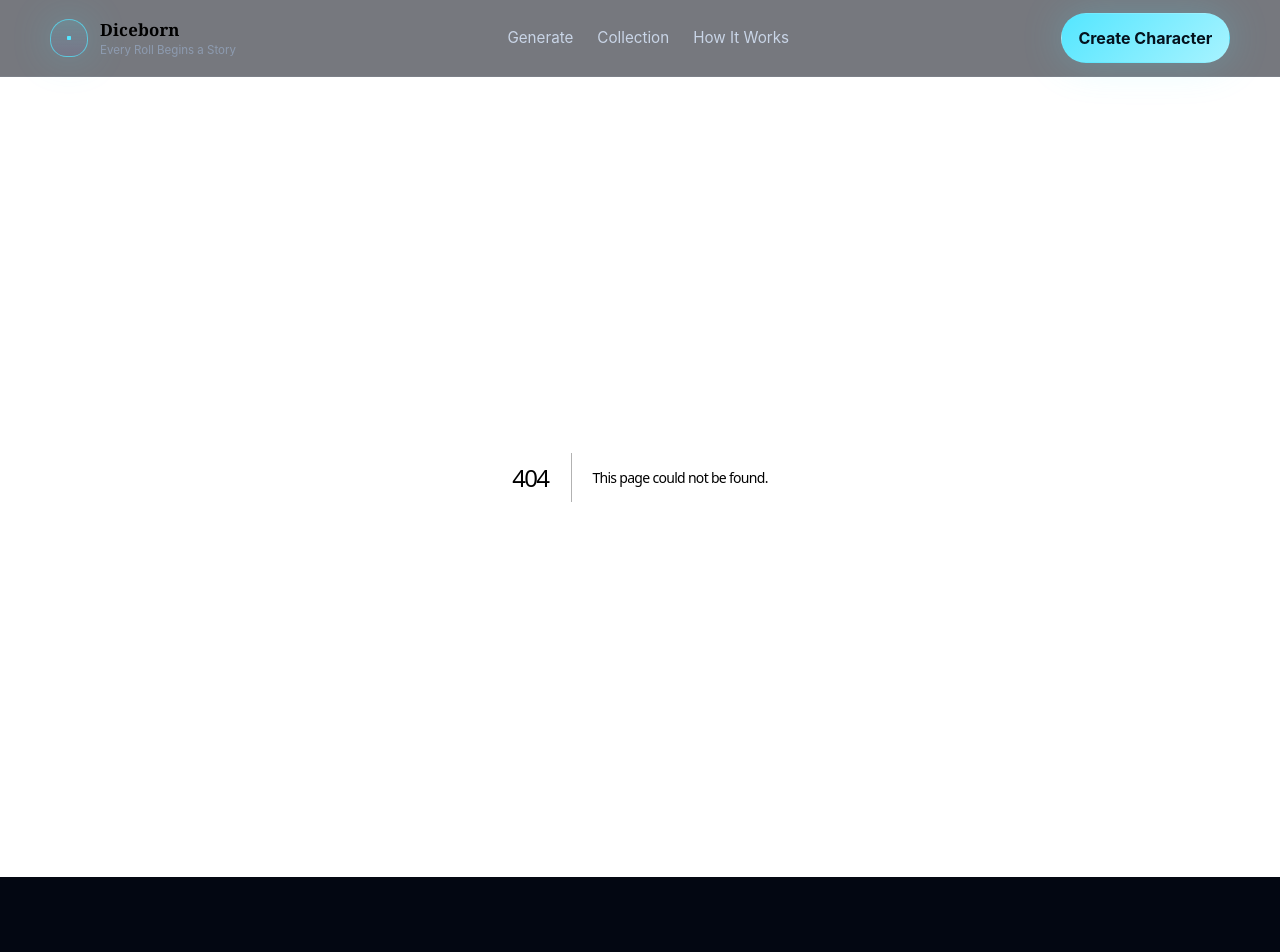
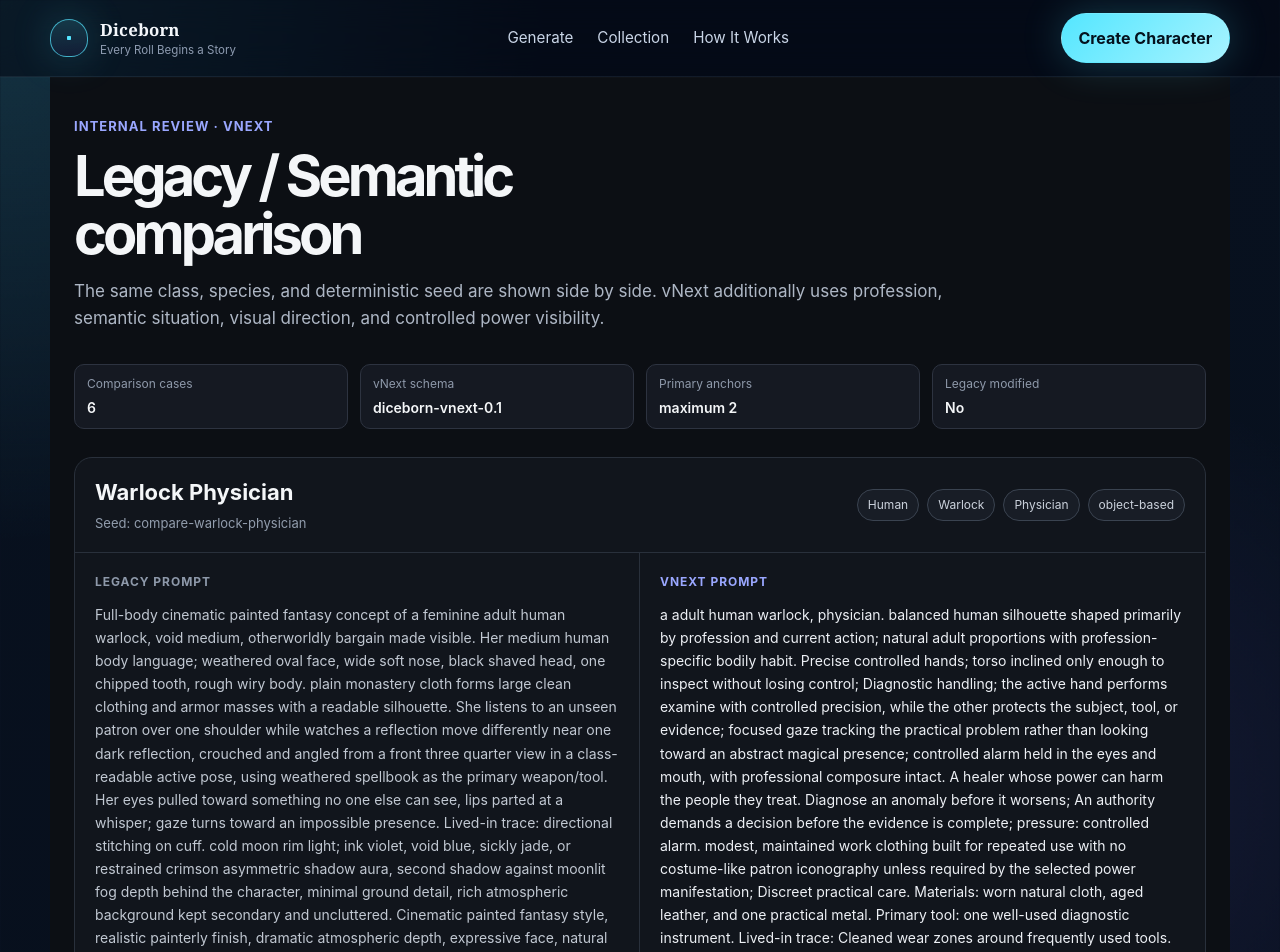
Before and after one commit to prikolistjopy-netizen/DND-characters, a Next.js app: page /vnext in a window 1280 px wide. Before the commit this address had no page. Shown: the top 952 px of the page. Before the commit the page ends 877 px from the top, so only its background shows below. Built offline with nearby package versions, Linux system fonts and the light colour scheme.

Commit message:
Fix vNext comparison route in root Next app

```diff
--- /dev/null
+++ b/app/vnext/page.tsx
@@ -0,0 +1,142 @@
+import { generateCharacterSeed, resetSmartCandidatePoolMemory } from '../../src/lib/generator';
+import { generateDicebornVNext } from '../../src/lib/vnext/generateVNext';
+
+type ComparisonCase = {
+  label: string;
+  seed: string;
+  legacyClass: string;
+  classId: 'class.warlock' | 'class.fighter' | 'class.cleric';
+  legacyRace: string;
+  speciesId: 'species.human' | 'species.dwarf' | 'species.tiefling';
+  professionId: string;
+};
+
+const cases: ComparisonCase[] = [
+  { label: 'Warlock Physician', seed: 'compare-warlock-physician', legacyClass: 'warlock', classId: 'class.warlock', legacyRace: 'human', speciesId: 'species.human', professionId: 'profession.physician' },
+  { label: 'Warlock Locksmith', seed: 'compare-warlock-locksmith', legacyClass: 'warlock', classId: 'class.warlock', legacyRace: 'dwarf', speciesId: 'species.dwarf', professionId: 'profession.locksmith' },
+  { label: 'Fighter Ferryman', seed: 'compare-fighter-ferryman', legacyClass: 'fighter', classId: 'class.fighter', legacyRace: 'human', speciesId: 'species.human', professionId: 'profession.ferryman' },
+  { label: 'Fighter Investigator', seed: 'compare-fighter-investigator', legacyClass: 'fighter', classId: 'class.fighter', legacyRace: 'tiefling', speciesId: 'species.tiefling', professionId: 'profession.investigator' },
+  { label: 'Cleric Undertaker', seed: 'compare-cleric-undertaker', legacyClass: 'cleric', classId: 'class.cleric', legacyRace: 'dwarf', speciesId: 'species.dwarf', professionId: 'profession.undertaker' },
+  { label: 'Cleric Tutor', seed: 'compare-cleric-tutor', legacyClass: 'cleric', classId: 'class.cleric', legacyRace: 'tiefling', speciesId: 'species.tiefling', professionId: 'profession.tutor' },
+];
+
+function legacyPromptFor(item: ComparisonCase): string {
+  try {
+    const result = generateCharacterSeed({
+      useSmartPool: true,
+      diversityMode: 'soft',
+      compositionMode: 'full_body_character_art',
+      environmentDetailLevel: 'balanced',
+      manualControls: {
+        class: item.legacyClass,
+        race: item.legacyRace,
+        generationProfile: 'natural_random',
+        genderPresentation: 'random',
+        ageBand: 'random',
+        stylePreset: 'cinematic_painted_fantasy',
+        promptCompilerMode: 'artist_brief_prompt',
+      },
+      rngSeed: item.seed,
+    } as never) as unknown as { dicebornResult?: { imagePrompt?: string } };
+    return result.dicebornResult?.imagePrompt ?? 'Legacy prompt was not produced.';
+  } catch (error) {
+    return `Legacy generation failed: ${error instanceof Error ? error.message : String(error)}`;
+  }
+}
+
+function Metric({ label, value }: { label: string; value: string | number }) {
+  return (
+    <div style={{ border: '1px solid #2d3340', borderRadius: 10, padding: '10px 12px', background: '#151922' }}>
+      <div style={{ color: '#8e99aa', fontSize: 12, marginBottom: 4 }}>{label}</div>
+      <div style={{ color: '#f4f6f8', fontSize: 14, fontWeight: 600 }}>{value}</div>
+    </div>
+  );
+}
+
+export const metadata = {
+  title: 'vNext comparison',
+  description: 'Internal Legacy and Semantic vNext comparison for Diceborn.',
+};
+
+export default function VNextComparisonPage() {
+  resetSmartCandidatePoolMemory?.();
+
+  const comparisons = cases.map((item) => {
+    const legacyPrompt = legacyPromptFor(item);
+    const vnext = generateDicebornVNext({
+      rngSeed: item.seed,
+      classId: item.classId,
+      speciesId: item.speciesId,
+      professionId: item.professionId,
+      novelty: 'balanced',
+      beamWidth: 18,
+      branchFactor: 5,
+      prompt: { style: 'cinematic-painted-fantasy', maxWords: 280 },
+    });
+    return { item, legacyPrompt, vnext };
+  });
+
+  return (
+    <main style={{ minHeight: '100vh', background: '#0c0f14', color: '#f4f6f8', padding: '40px 24px 80px', fontFamily: 'Inter, ui-sans-serif, system-ui, sans-serif' }}>
+      <div style={{ maxWidth: 1500, margin: '0 auto' }}>
+        <header style={{ marginBottom: 32 }}>
+          <div style={{ color: '#9aa7ff', fontSize: 13, fontWeight: 700, letterSpacing: '0.08em', textTransform: 'uppercase' }}>Internal review · vNext</div>
+          <h1 style={{ fontSize: 'clamp(30px, 5vw, 56px)', lineHeight: 1.05, margin: '10px 0 14px' }}>Legacy / Semantic comparison</h1>
+          <p style={{ maxWidth: 900, color: '#aeb7c5', fontSize: 17, lineHeight: 1.6, margin: 0 }}>
+            The same class, species, and deterministic seed are shown side by side. vNext additionally uses profession, semantic situation, visual direction, and controlled power visibility.
+          </p>
+        </header>
+
+        <section style={{ display: 'grid', gridTemplateColumns: 'repeat(auto-fit, minmax(190px, 1fr))', gap: 12, marginBottom: 28 }}>
+          <Metric label="Comparison cases" value={comparisons.length} />
+          <Metric label="vNext schema" value="diceborn-vnext-0.1" />
+          <Metric label="Primary anchors" value="maximum 2" />
+          <Metric label="Legacy modified" value="No" />
+        </section>
+
+        <div style={{ display: 'grid', gap: 28 }}>
+          {comparisons.map(({ item, legacyPrompt, vnext }) => {
+            const semantic = vnext.semanticSeed;
+            const visual = vnext.visualDirection!;
+            return (
+              <article key={item.seed} style={{ border: '1px solid #29303b', borderRadius: 18, overflow: 'hidden', background: '#11151c' }}>
+                <div style={{ padding: '18px 20px', borderBottom: '1px solid #29303b', display: 'flex', justifyContent: 'space-between', gap: 16, flexWrap: 'wrap' }}>
+                  <div>
+                    <div style={{ fontSize: 22, fontWeight: 750 }}>{item.label}</div>
+                    <div style={{ marginTop: 5, color: '#929dad', fontSize: 13 }}>Seed: {item.seed}</div>
+                  </div>
+                  <div style={{ display: 'flex', gap: 8, flexWrap: 'wrap', alignItems: 'center' }}>
+                    {[semantic.identity.species.label, semantic.identity.class.label, semantic.identity.profession.label, visual.power.visibility].map((tag) => (
+                      <span key={tag} style={{ border: '1px solid #3a4350', background: '#181d26', borderRadius: 999, padding: '6px 10px', fontSize: 12, color: '#cbd2dc' }}>{tag}</span>
+                    ))}
+                  </div>
+                </div>
+
+                <div style={{ display: 'grid', gridTemplateColumns: 'repeat(auto-fit, minmax(360px, 1fr))' }}>
+                  <section style={{ padding: 20, borderRight: '1px solid #29303b' }}>
+                    <div style={{ color: '#8e99aa', fontSize: 12, textTransform: 'uppercase', letterSpacing: '0.08em', fontWeight: 700, marginBottom: 12 }}>Legacy prompt</div>
+                    <p style={{ color: '#c1c8d2', lineHeight: 1.65, fontSize: 14, whiteSpace: 'pre-wrap', margin: 0 }}>{legacyPrompt}</p>
+                  </section>
+
+                  <section style={{ padding: 20 }}>
+                    <div style={{ color: '#9aa7ff', fontSize: 12, textTransform: 'uppercase', letterSpacing: '0.08em', fontWeight: 700, marginBottom: 12 }}>vNext prompt</div>
+                    <p style={{ color: '#edf0f5', lineHeight: 1.65, fontSize: 14, whiteSpace: 'pre-wrap', margin: 0 }}>{vnext.surfacePrompt}</p>
+                  </section>
+                </div>
+
+                <div style={{ borderTop: '1px solid #29303b', padding: 20, display: 'grid', gridTemplateColumns: 'repeat(auto-fit, minmax(260px, 1fr))', gap: 14, background: '#0f1319' }}>
+                  <Metric label="Current moment" value={`${semantic.currentMoment.action.label} · ${semantic.currentMoment.goal.label}`} />
+                  <Metric label="Contradiction" value={semantic.psychology.contradiction.label} />
+                  <Metric label="Visual posture" value={visual.embodiment.posture} />
+                  <Metric label="Primary tool" value={visual.life.primaryTool} />
+                  <Metric label="Composition" value={visual.artDirection.composition} />
+                  <Metric label="QA flags" value={semantic.qaFlags.length ? semantic.qaFlags.join(', ') : 'none'} />
+                </div>
+              </article>
+            );
+          })}
+        </div>
+      </div>
+    </main>
+  );
+}
```
